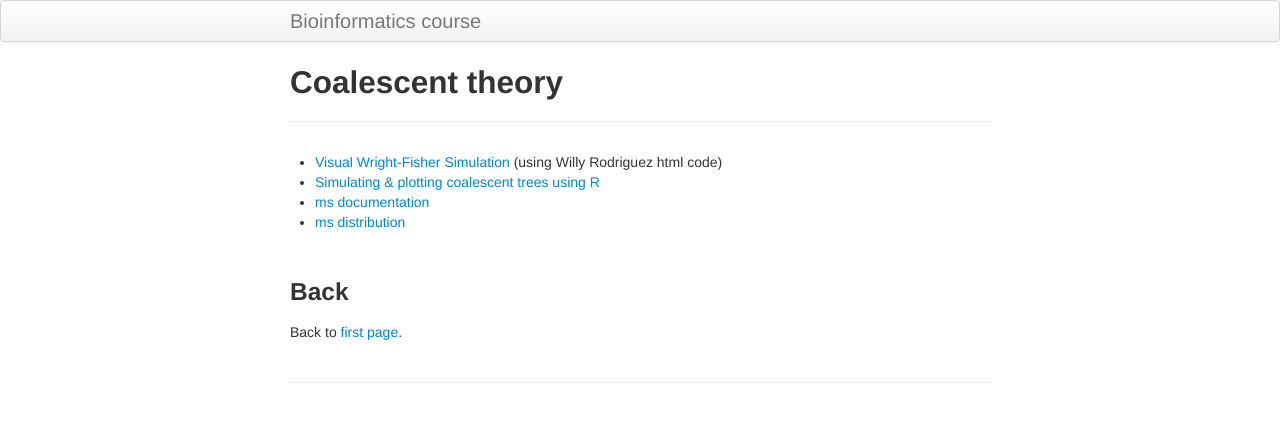
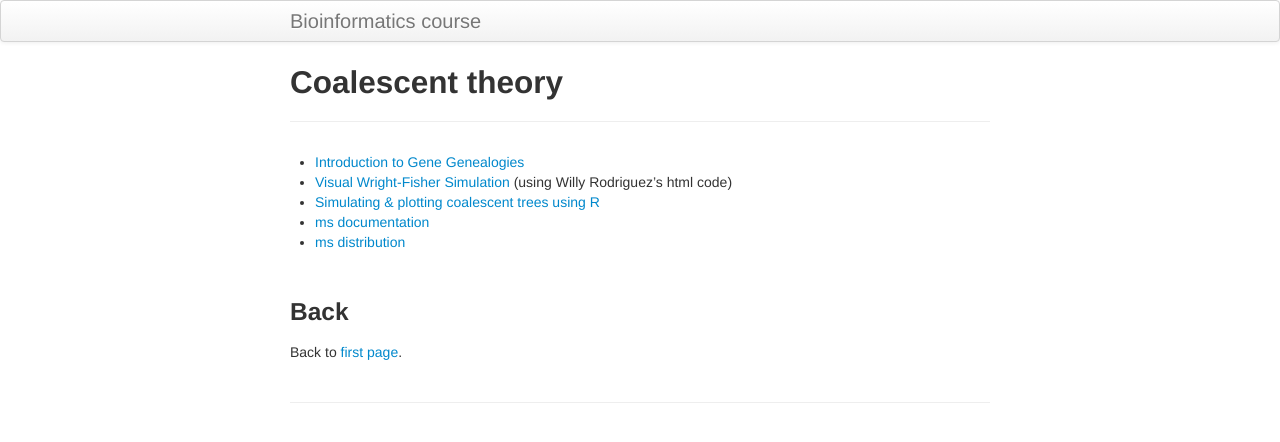
Before and after one commit to ritarasteiro/FieldCourse, a Jekyll site: the page built from pages/coalescent.md, in a window 1280 px wide. Shown: the top 442 px of the page. Built offline with Jekyll 4.4.1, drawn with Linux system fonts in a browser that asks for light colours.

Commit message:
Update coalescent.md

```diff
--- a/pages/coalescent.md
+++ b/pages/coalescent.md
@@ -3,7 +3,8 @@ layout: page
 title: Coalescent theory
 ---
 
-* [Visual Wright-Fisher Simulation](./WFsimulation.html) (using Willy Rodriguez html code)
+* [Introduction to Gene Genealogies](../data/coalintro.pdf)
+* [Visual Wright-Fisher Simulation](./WFsimulation.html) (using Willy Rodriguez's html code)
 * [Simulating & plotting coalescent trees using R](Plot_coalescence_trees_with_R.md)
 * [ms documentation](../data/msdoc.pdf)
 * [ms distribution](../data/ms.zip)
```
